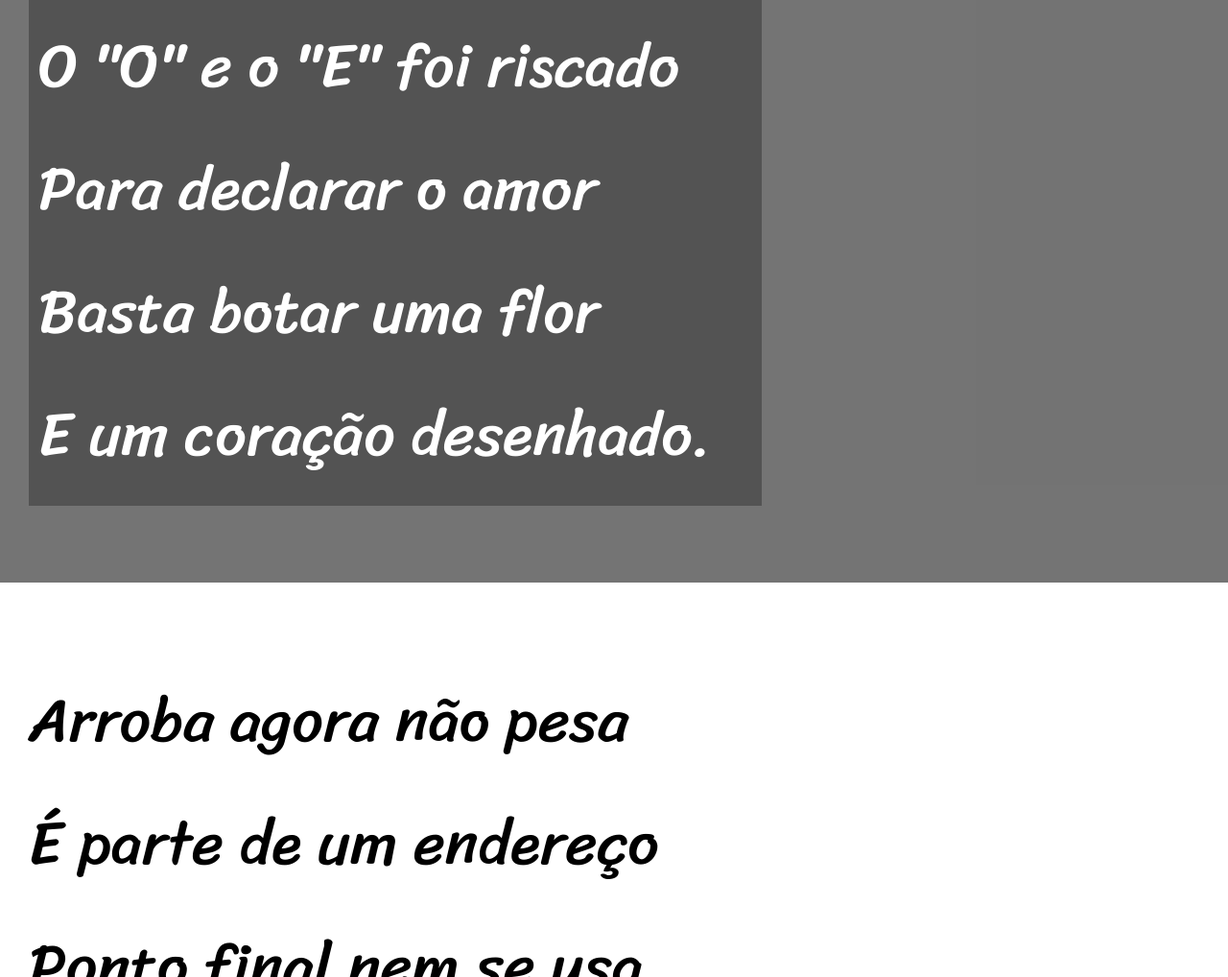
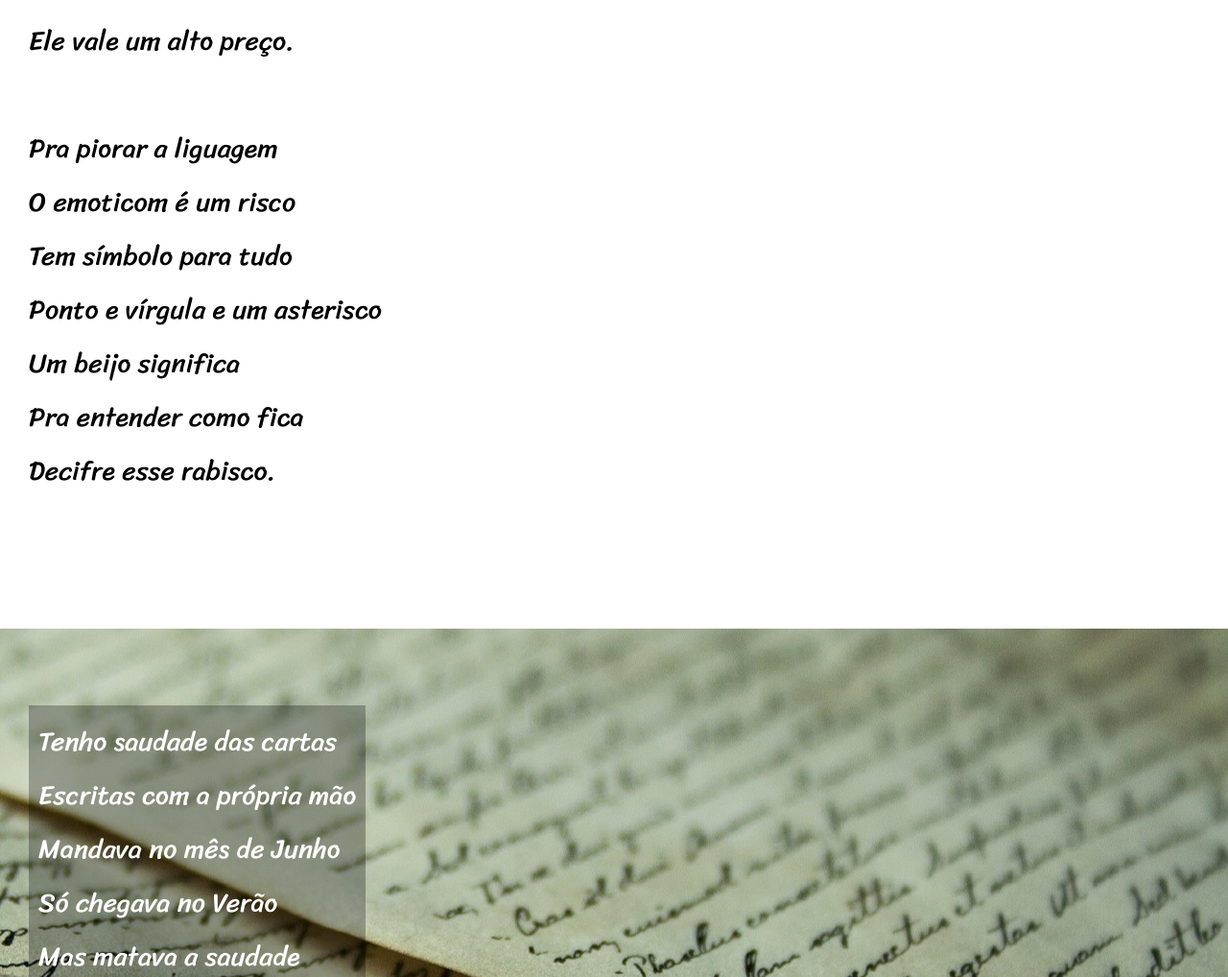
Before and after one commit to EdivaldoMoriera/desafio12, a plain HTML site: page index.html in a window 1280 px wide. Shown: the part 1782-2800 px from the top of the page at 96% size. Drawn offline with Linux system fonts and the light colour scheme; a web font is replaced by a local one.

Commit message:
imagem no css

```diff
--- a/estilo/style.css
+++ b/estilo/style.css
@@ -36,6 +36,9 @@ header{
 header > p{
     padding-bottom: 50px;
 }
+section > p{
+    padding-bottom: 2em;
+}
 a{
     color: white;
     text-decoration: none;
@@ -45,13 +48,21 @@ a{
     text-decoration: underline;
 }
 section{
-    font-family: var(--fonte3);
     padding-top: 10vh;
     padding-bottom: 10vh;
     line-height: 2em;
     padding-left: 30px;
     font-size: 5vw;
     font-family: var(--fonte3);
+    font-size: 3.5vh;
+}
+section#img01{
+    background-image: url(../imagens/background001.jpg);
+    background-position: right center;
+}
+#img02{
+    background-image: url(../imagens/background002.jpg);
+    background-position: right center;
 }
 .normal{
     background-color: white;
--- a/index.html
+++ b/index.html
@@ -14,7 +14,7 @@
         </p>
     </header>
 
-    <section class="normal">
+    <section class="normal" >
         Estou ficando cansado<br>
         Da tal tecnologia<br>
         Só se fala por e-mail<br>
@@ -24,7 +24,7 @@
         Vou dizer tudo em poesia.
     </section>
 
-    <section class="imagem">
+    <section class="imagem" id="img01">
         <p>
             Não é mais como era antes<br>
             É tudo abreviado<br>
@@ -59,7 +59,7 @@
     </section>
 
 
-    <section class="imagem">
+    <section class="imagem" id="img02">
         <p>
             Tenho saudade das cartas<br>
             Escritas com a própria mão<br>
```
